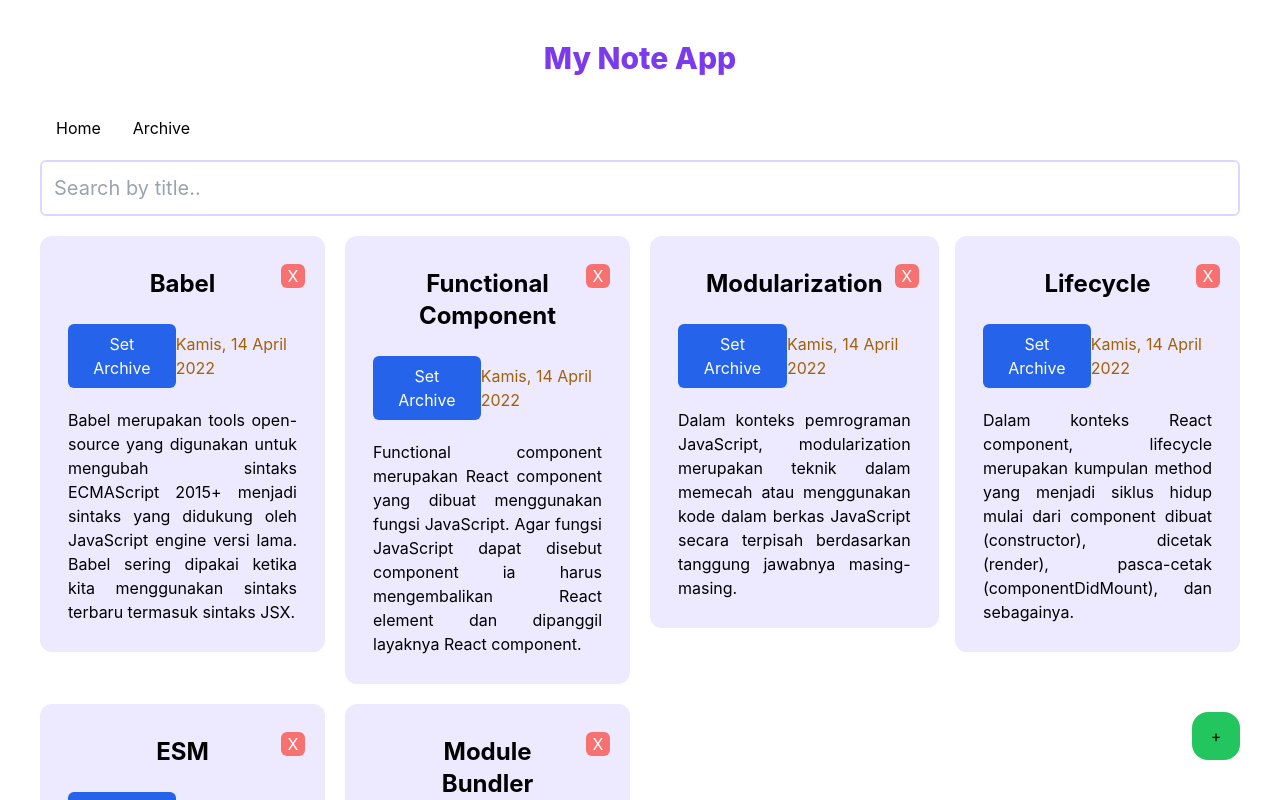
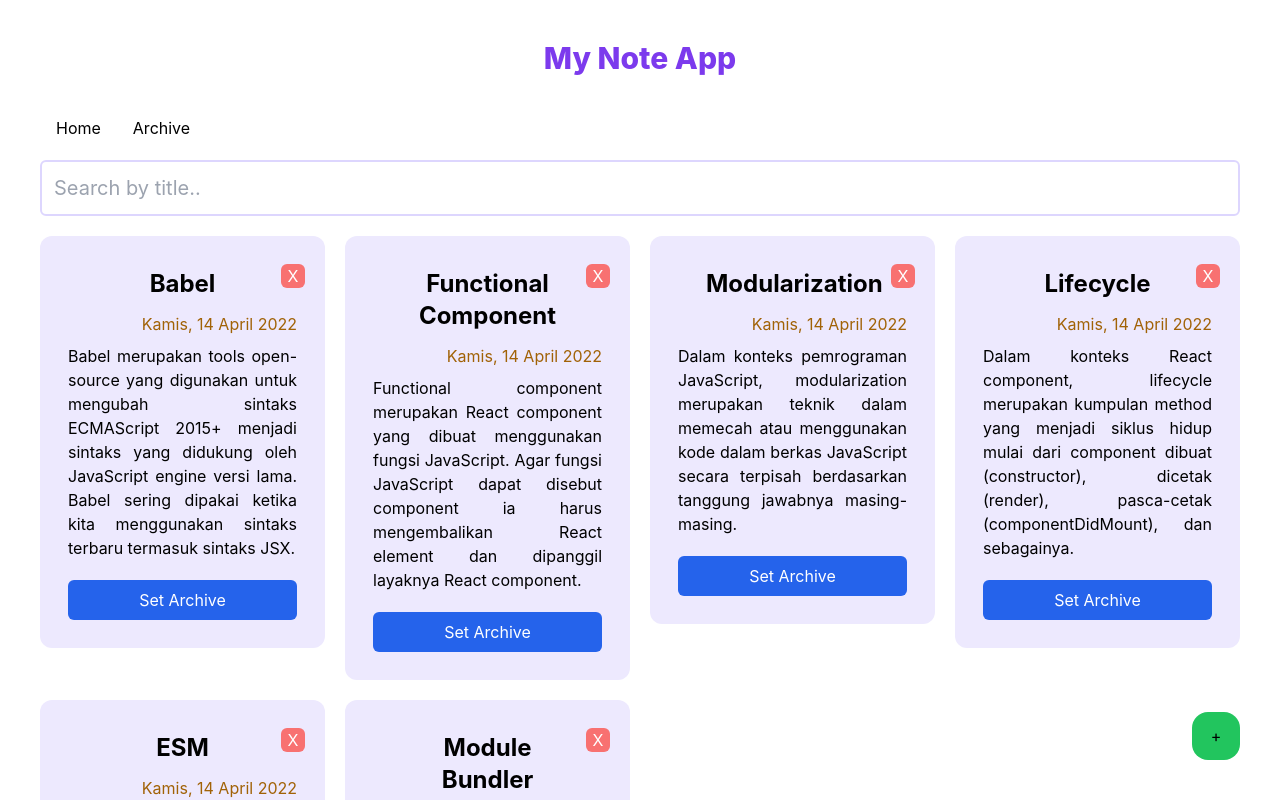
Before and after one commit to alfyandoo/mynote-fundamental-app, a React (Create React App) app: page / in a window 1280 px wide. Shown: the top 800 px of the page. Built offline with nearby package versions, Linux system fonts and the light colour scheme.

Commit message:
fixing append note

```diff
--- a/package.json
+++ b/package.json
@@ -10,6 +10,7 @@
     "prop-types": "^15.8.1",
     "react": "^18.2.0",
     "react-dom": "^18.2.0",
+    "react-icons": "^4.4.0",
     "react-router-dom": "^6.3.0",
     "react-scripts": "5.0.1",
     "web-vitals": "^2.1.4"
--- a/src/components/CardNote.jsx
+++ b/src/components/CardNote.jsx
@@ -17,9 +17,9 @@ export const CardNote = ({
 
   return (
     <>
-      <div className="relative w-fit h-fit group ">
+      <div className="relative group h-fit">
         <div
-          className="relative p-7 flex flex-col bg-violet-100 rounded-xl box-border z-20 cursor-pointer"
+          className="relative p-7 flex flex-col bg-violet-100 rounded-xl box-border overflow-hidden z-20 cursor-pointer"
           onClick={() => {
             navigate(`/detail/${id}`);
           }}
@@ -33,9 +33,12 @@ export const CardNote = ({
             getArchivedNotes={getArchivedNotes}
             statusName={statusName}
           />
-          <div className="flex justify-between my-5">
+          <p className="flex my-2 self-end text-yellow-700">
+            {showFormattedDate(createdAt)}
+          </p>
+          <p className="text-justify">{body}</p>
           <button
-              className={`border-none text-white text-base rounded-md px-5 py-2 ${
+            className={`border-none text-white text-base rounded-md mt-5 px-5 py-2 ${
               statusName === "note"
                 ? "bg-blue-600 hover:bg-blue-300 hover:text-gray-500"
                 : "bg-orange-400 hover:bg-orange-300 hover:text-gray-500"
@@ -53,14 +56,7 @@ export const CardNote = ({
           >
             <span>{statusName === "note" ? "Set Archive" : "Set Note"}</span>
           </button>
-
-            <p className="flex text-yellow-700 items-center">
-              {showFormattedDate(createdAt)}
-            </p>
         </div>
-          <p className="text-justify">{body}</p>
-        </div>
-        {/* klkl */}
         <div className="absolute border-2 border-violet-500 rounded-xl z-10 w-full h-full top-2 left-2 hidden group-hover:block"></div>
       </div>
     </>
--- a/src/pages/Append.jsx
+++ b/src/pages/Append.jsx
@@ -1,19 +1,35 @@
+import { useState } from "react";
+import { useNavigate } from "react-router-dom";
 import { Navbar } from "../components/Navbar";
+import { addNote } from "../utils/local-data";
 
-export const Append = ({
-  newData,
-  maxLengthTitle,
-  maxLengthBody,
-  onTitleChange,
-  onBodyChange,
-  onSubmitNote,
-}) => {
+export const Append = () => {
+  const [title, setTitle] = useState("");
+  const [body, setBody] = useState("");
+  const [maxLengthTitle, setMaxLengthTitle] = useState(50);
+  const [maxLengthBody, setMaxLengthBody] = useState(255);
+
+  const navigate = useNavigate();
+
   return (
     <div className="m-10">
       <Navbar />
-      <form onSubmit={onSubmitNote}>
+      <form
+        onSubmit={(event) => {
+          event.preventDefault();
+          addNote({
+            title: title,
+            body: body,
+          });
+          navigate("/");
+          setTitle("");
+          setBody("");
+          setMaxLengthTitle(50);
+          setMaxLengthBody(255);
+        }}
+      >
         <div className="my-5">
-          <p className="flex mr-3 justify-end text-white">
+          <p className="flex mr-3 justify-end">
             remaining characters: {maxLengthTitle}
           </p>
           <input
@@ -21,14 +37,17 @@ export const Append = ({
             type="text"
             name="title"
             placeholder="input your note title.."
-            value=""
-            onChange={(event) => onTitleChange(event.target.value)}
+            value={title}
+            onChange={(event) => {
+              setMaxLengthTitle(50 - event.target.value.slice(0, 50).length);
+              setTitle(event.target.value.slice(0, 50));
+            }}
             required
           />
         </div>
 
         <div>
-          <p className="flex justify-end text-white">
+          <p className="flex justify-end">
             remaining characters: {maxLengthBody}
           </p>
           <textarea
@@ -36,8 +55,11 @@ export const Append = ({
             typeof="text"
             name="body"
             placeholder="input your note body.."
-            value=""
-            onChange={(event) => onBodyChange(event.target.value)}
+            value={body}
+            onChange={(event) => {
+              setMaxLengthBody(255 - event.target.value.slice(0, 255).length);
+              setBody(event.target.value.slice(0, 255));
+            }}
             required
           />
         </div>
--- a/src/pages/Archive.jsx
+++ b/src/pages/Archive.jsx
@@ -13,7 +13,7 @@ import { useNavigate, useSearchParams } from "react-router-dom";
 export const Archive = () => {
   const archiveNote = getArchivedNotes();
   const [data, setData] = useState(archiveNote);
-  const [statusName, setStatusName] = useState("archived");
+  const [statusName, setStatusName] = useState("");
   const [searchParams, setSearchParams] = useSearchParams();
 
   const title = searchParams.get("title") || "";
@@ -23,6 +23,7 @@ export const Archive = () => {
   };
 
   useEffect(() => {
+    setStatusName("archived");
     if (!title) {
       setData(getArchivedNotes());
     } else {
@@ -43,7 +44,7 @@ export const Archive = () => {
         title={title}
         setSearchParamsHandler={setSearchParamsHandler}
       />
-      <div className="grid grid-cols-4 gap-5 relative">
+      <div className="grid sm:grid-cols-2 md:grid-cols-4 gap-5 lg:grid-cols-4 relative">
         {data.length === 0 ? (
           <div className="absolute top-20 left-1/2 transform -translate-x-1/2 -translate-y-1/2">
             <div className="flex flex-col items-center">
--- a/src/pages/BaseNote.jsx
+++ b/src/pages/BaseNote.jsx
@@ -8,7 +8,7 @@ import { useNavigate, useSearchParams } from "react-router-dom";
 
 export const BaseNote = () => {
   const [data, setData] = useState([]);
-  const [statusName, setStatusName] = useState("note");
+  const [statusName, setStatusName] = useState("");
   const [searchParams, setSearchParams] = useSearchParams();
 
   const title = searchParams.get("title") || "";
@@ -18,6 +18,7 @@ export const BaseNote = () => {
   };
 
   useEffect(() => {
+    setStatusName("note");
     if (!title) {
       setData(getActiveNotes());
     } else {
```
Also changed, not shown: 1 other file (tests, documents, lock files or other folders). Lines whose indentation alone changed are shown as unchanged.
